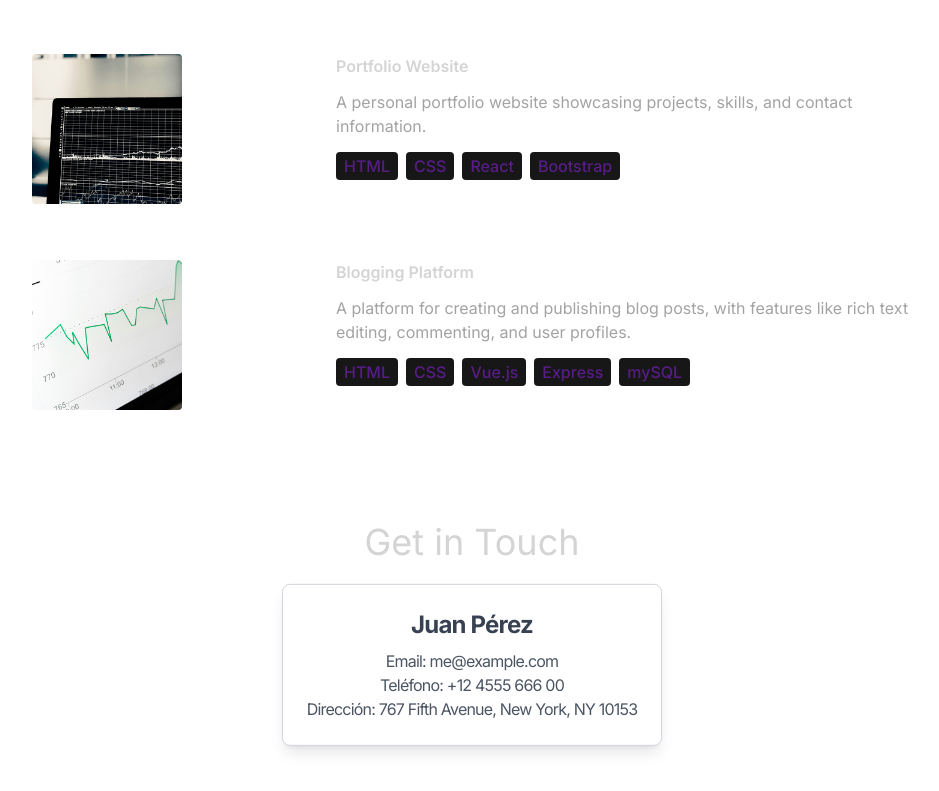
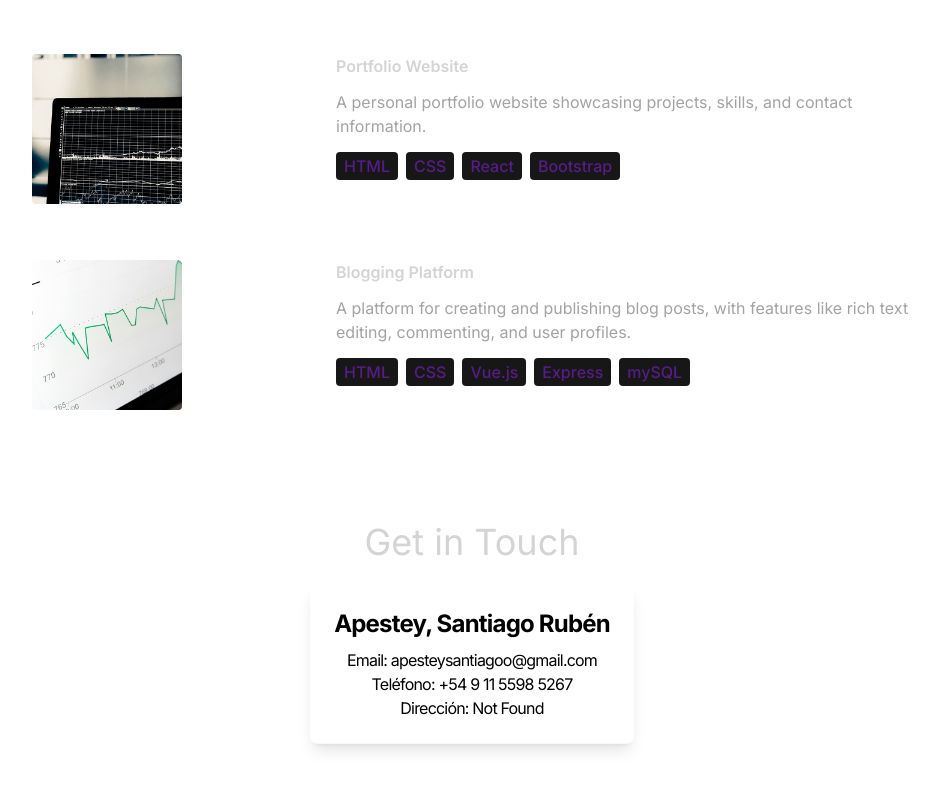
Before and after one commit to ApesteySantiago/Portfolio, a React (Vite) app: page / in a window 1280 px wide. Shown: the part 3560-4351 px from the top of the page, without its empty margins (168-1107 px from the left). Built offline with nearby package versions, Linux system fonts and the light colour scheme.

Commit message:
cambios a la tarjeta contacto

```diff
--- a/src/components/Contacto.jsx
+++ b/src/components/Contacto.jsx
@@ -27,19 +27,15 @@ const Contacto = () => {
               whileHover={{
                 y: 0,
               }}
-              className="bg-white shadow-lg rounded-lg p-6 max-w-sm text-center border border-gray-300 "
+              className="bg-custom-color2 shadow-lg rounded-lg p-6 max-w-sm text-center "
               >
-              <h2 className="text-2xl font-bold mb-2 text-gray-700">Juan Pérez</h2>
-              <p className="text-gray-600">Email: {CONTACT.email}</p>
-              <p className="text-gray-600">Teléfono: {CONTACT.phoneNo}</p>
-              <p className="text-gray-600">Dirección: {CONTACT.address}</p>
+              <h2 className="text-2xl font-bold mb-2 text-black">Apestey, Santiago Rubén</h2>
+              <p className="text-black">Email: {CONTACT.email}</p>
+              <p className="text-black">Teléfono: {CONTACT.phoneNo}</p>
+              <p className="text-black">Dirección: {CONTACT.address}</p>
             </motion.div>
         </div>
-
-
     </div>
-
-
   )
 }
 
--- a/src/constants/index.js
+++ b/src/constants/index.js
@@ -76,7 +76,7 @@ export const PROJECTS = [
 ];
 
 export const CONTACT = {
-  address: "767 Fifth Avenue, New York, NY 10153 ",
-  phoneNo: "+12 4555 666 00 ",
-  email: "me@example.com",
+  address: "Not Found",
+  phoneNo: "+54 9 11 5598 5267",
+  email: "apesteysantiagoo@gmail.com",
 };
--- a/tailwind.config.js
+++ b/tailwind.config.js
@@ -9,6 +9,7 @@ export default {
       colors: {
         'custom-color': '#e8dccc',
         'custom-color1': '#28242c',
+        'custom-color2': 'rgba(255, 255, 255, 0.2)',
       }
     },
   },
```
